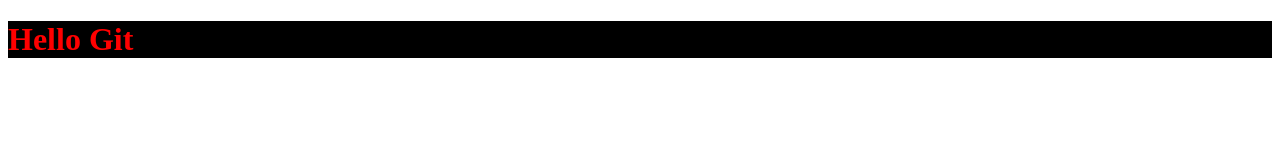
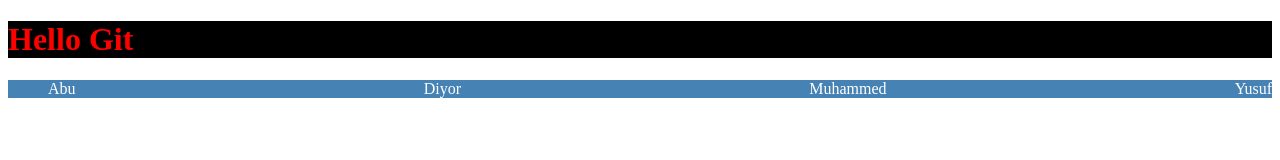
Before and after one commit to Akmalzhan01/forTest2, a plain HTML site: page index.html in a window 1280 px wide. Drawn offline with Linux system fonts and the light colour scheme.

Commit message:
second commit

```diff
--- a/index.html
+++ b/index.html
@@ -9,5 +9,12 @@
 <body>
     <h1>Hello Git</h1>
 
+    <ul>
+        <li>Abu</li>
+        <li>Diyor</li>
+        <li>Muhammed</li>
+        <li>Yusuf</li>
+    </ul>
+
 </body>
 </html>
--- a/style.css
+++ b/style.css
@@ -2,3 +2,10 @@ h1{
     color: red;
     background-color: black;
 }
+ul{
+    list-style: none;
+    display: flex;
+    justify-content: space-between;
+    background-color: steelblue;
+    color: white;
+}
```
